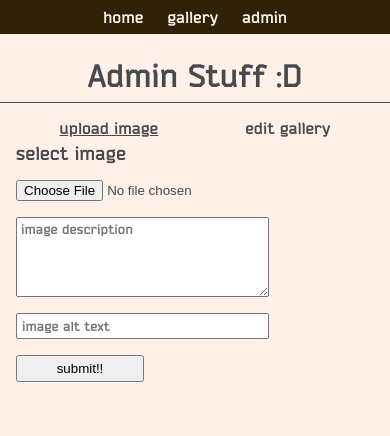
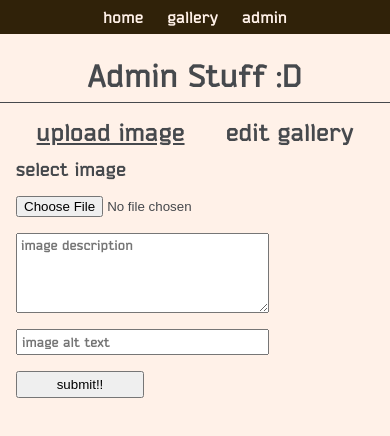
Before and after one commit to Therason/raymod, a Next.js app: page /admin in a window 390 px wide. Shown: the top 436 px of the page. Built offline with nearby package versions, Linux system fonts and the light colour scheme; no server answers; the database is empty; sample sign-in values are in the browser's storage.

Commit message:
Add small gap to admin menu on mobile view

```diff
--- a/pages/admin.tsx
+++ b/pages/admin.tsx
@@ -72,8 +72,8 @@ export default function Admin({ token }: { token: string }) {
         <div className={styles.container}>
           <div className={styles.menu}>
             {/* UI switcher */}
-            <span className={styles.switcher} onClick={() => setViewGallery(false)} style={viewGallery ? {} : { textDecoration: 'underline' }}>upload image</span>
-            <span className={styles.switcher} onClick={() => setViewGallery(true)} style={viewGallery ? { textDecoration: 'underline' } : {}}>edit gallery</span>
+            <span className={styles.switcher} onClick={() => setViewGallery(false)} style={viewGallery ? {} : { textDecoration: 'underline' }}><h2>upload image</h2></span>
+            <span className={styles.switcher} onClick={() => setViewGallery(true)} style={viewGallery ? { textDecoration: 'underline' } : {}}><h2>edit gallery</h2></span>
           </div>
 
           {/* file upload */}
--- a/styles/Admin.module.css
+++ b/styles/Admin.module.css
@@ -67,6 +67,7 @@
   .container {
     padding: 0 1rem;
     grid-template-rows: 2rem 1fr;
+    grid-row-gap: 1rem;
   }
 
   .menu {
```
